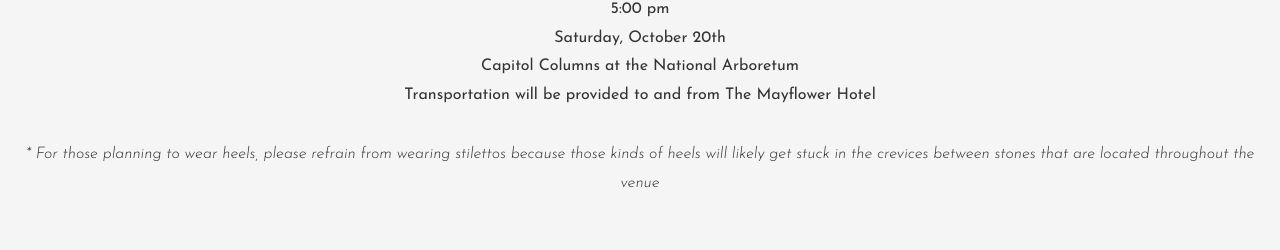
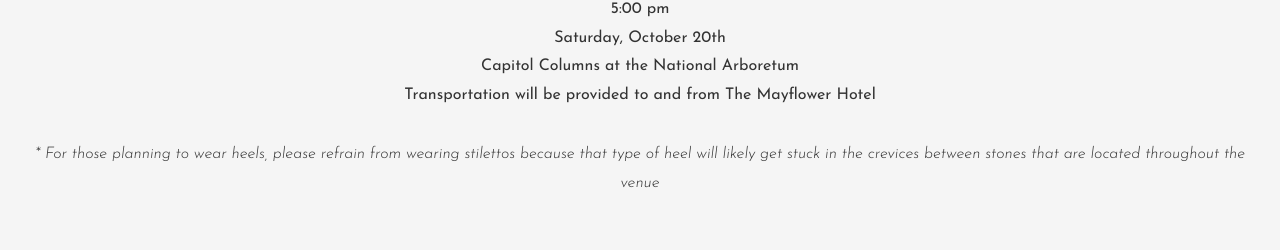
Before and after one commit to gabesnider/WeddingSite, a website: page index.html in a window 1280 px wide. Shown: the part 2952-3202 px from the top of the page. Drawn offline with nearby package versions, Linux system fonts and the light colour scheme.

Commit message:
less is more

```diff
--- a/index.html
+++ b/index.html
@@ -103,7 +103,7 @@
         Saturday, October 20th<br>
         Capitol Columns at the National Arboretum<br>
         Transportation will be provided to and from The Mayflower Hotel<br>
-      <p class='innertext' id='stilettos'>* For those planning to wear heels, please refrain from wearing stilettos because those kinds of heels will likely get stuck in the crevices between stones that are located throughout the venue</p>
+      <p class='innertext' id='stilettos'>* For those planning to wear heels, please refrain from wearing stilettos because that type of heel will likely get stuck in the crevices between stones that are located throughout the venue</p>
       </p>
     </div>
 
```
